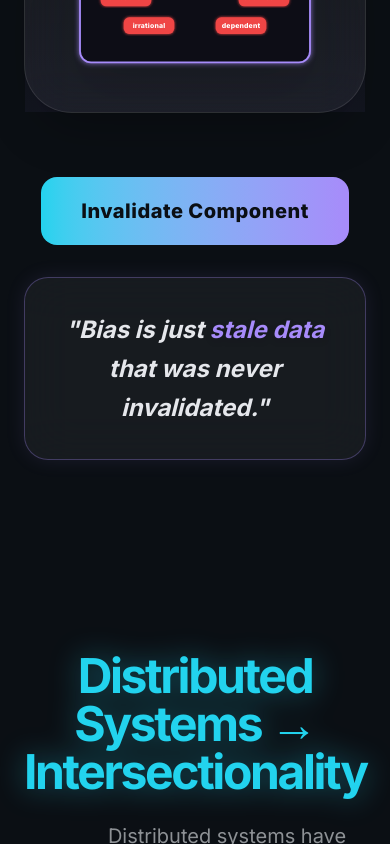
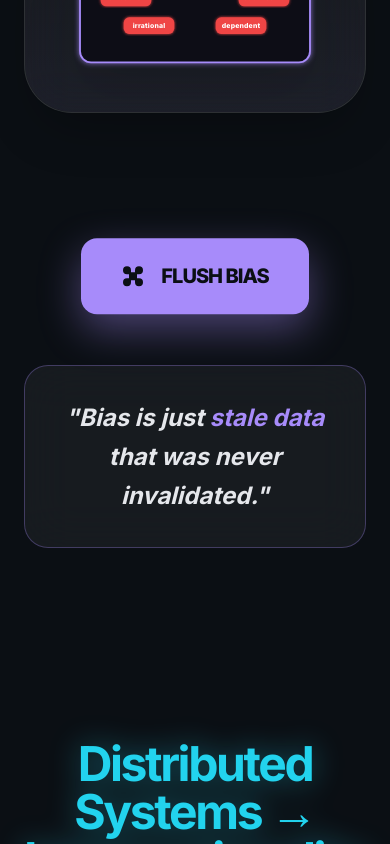
Before and after one commit to gitEricsson/Fem_System, a Next.js app: page / in a window 390 px wide. Shown: the part 7373-8217 px from the top of the page. Built offline with nearby package versions, Linux system fonts and the light colour scheme.

Commit message:
Feat: button UI/UX enhancement

```diff
--- a/src/components/sections/CachingSection.tsx
+++ b/src/components/sections/CachingSection.tsx
@@ -1,13 +1,13 @@
 "use client";
 import React, { useState, useRef } from 'react';
 import { motion, useInView, AnimatePresence } from 'framer-motion';
+import { RefreshCcw, MousePointer2, Command } from 'lucide-react';
 
 export default function CachingSection() {
   const ref = useRef(null);
   const isInView = useInView(ref, { once: false, margin: "-200px" });
   const [invalidated, setInvalidated] = useState(false);
 
-  // Positioned specifically for a 500-width inner box to look balanced
   const stereotypes = [
     { text: "emotional", x: 150, y: 100 },
     { text: "weak", x: 300, y: 80 },
@@ -17,7 +17,7 @@ export default function CachingSection() {
   ];
 
   return (
-    <section ref={ref} className="min-h-screen flex flex-col items-center justify-center px-6 md:px-12 py-24 md:py-32 relative">
+    <section ref={ref} className="min-h-screen flex flex-col items-center justify-center px-6 md:px-12 py-24 md:py-32 relative overflow-hidden">
       <div className="max-w-7xl w-full mx-auto">
         <div className="text-center md:text-left mb-16">
           <motion.h2
@@ -39,13 +39,13 @@ export default function CachingSection() {
         </div>
 
         <div className="flex flex-col items-center gap-16">
-          {/* Diagram */}
+          {/* Diagram remains same logic, but we can wrap it in a container that reacts to the button click */}
           <motion.div
             initial={{ opacity: 0, scale: 0.95 }}
             animate={isInView ? { opacity: 1, scale: 1 } : {}}
             className="w-full max-w-4xl bg-white/5 backdrop-blur-xl border border-white/10 rounded-[3rem] p-8 shadow-2xl relative"
           >
-            <div className={`absolute inset-0 bg-gradient-to-t transition-all duration-1000 ${invalidated ? 'from-[#22D3EE]/5' : 'from-[#A78BFA]/5'}`} />
+            <div className={`absolute inset-0 bg-gradient-to-t transition-all duration-1000 rounded-[3rem] ${invalidated ? 'from-[#22D3EE]/5' : 'from-[#A78BFA]/5'}`} />
 
             <svg viewBox="0 0 600 280" className="w-full h-auto drop-shadow-2xl relative z-10">
               <defs>
@@ -59,13 +59,11 @@ export default function CachingSection() {
                 </filter>
               </defs>
 
-              {/* Cache box */}
-              <rect x="50" y="40" width="500" height="200" fill="#0B0F14" stroke="#A78BFA" strokeWidth="4" rx="24" filter="url(#purpleBoxGlow)" />
-              <text x="300" y="20" textAnchor="middle" fill="#A78BFA" fontSize="20" fontWeight="800" className="tracking-widest">
-                CACHED STEREOTYPES
+              <rect x="50" y="40" width="500" height="200" fill="#0B0F14" stroke={invalidated ? "#22D3EE" : "#A78BFA"} strokeWidth="4" rx="24" filter="url(#purpleBoxGlow)" className="transition-colors duration-500" />
+              <text x="300" y="20" textAnchor="middle" fill={invalidated ? "#22D3EE" : "#A78BFA"} fontSize="20" fontWeight="800" className="tracking-widest transition-colors duration-500">
+                {invalidated ? "CLEAN STATE" : "CACHED STEREOTYPES"}
               </text>
 
-              {/* Stereotype labels */}
               {stereotypes.map((s, i) => (
                 <motion.g
                   key={i}
@@ -77,42 +75,17 @@ export default function CachingSection() {
                   } : {}}
                   transition={{ delay: 0.4 + i * 0.1, duration: 0.6 }}
                 >
-                  <rect
-                    x={s.x - 55}
-                    y={s.y - 18}
-                    width="110"
-                    height="36"
-                    fill="#EF4444"
-                    rx="12"
-                    filter="url(#redPillGlow)"
-                  />
-                  <text
-                    x={s.x}
-                    y={s.y + 1}
-                    textAnchor="middle"
-                    dominantBaseline="middle"
-                    fill="#FFFFFF"
-                    fontSize="15"
-                    fontWeight="800"
-                    className="tracking-wide"
-                  >
+                  <rect x={s.x - 55} y={s.y - 18} width="110" height="36" fill="#EF4444" rx="12" filter="url(#redPillGlow)" />
+                  <text x={s.x} y={s.y + 1} textAnchor="middle" dominantBaseline="middle" fill="#FFFFFF" fontSize="15" fontWeight="800" className="tracking-wide">
                     {s.text}
                   </text>
                 </motion.g>
               ))}
 
-              {/* Invalidation effect */}
               <AnimatePresence>
-                {invalidated && isInView && (
+                {invalidated && (
                   <motion.text
-                    x="300"
-                    y="140"
-                    textAnchor="middle"
-                    dominantBaseline="middle"
-                    fill="#22D3EE"
-                    fontSize="32"
-                    fontWeight="900"
-                    className="tracking-wider"
+                    x="300" y="140" textAnchor="middle" dominantBaseline="middle" fill="#22D3EE" fontSize="32" fontWeight="900"
                     initial={{ opacity: 0, scale: 0.5 }}
                     animate={{ opacity: 1, scale: 1 }}
                     exit={{ opacity: 0 }}
@@ -124,27 +97,85 @@ export default function CachingSection() {
               </AnimatePresence>
             </svg>
           </motion.div>
+<div className="flex flex-col md:flex-row items-center gap-12 w-full max-w-4xl mt-16">
 
-          <div className="flex flex-col md:flex-row items-center gap-8 w-full max-w-4xl">
-            {/* Interactive Button */}
+        <div className="relative group">
+          {/* --- THE "CLICK ME" NOTE --- */}
+          <AnimatePresence>
+            {!invalidated && (
+              <motion.div
+                initial={{ opacity: 0, scale: 0.8, x: 20, y: 20 }}
+                animate={{ opacity: 1, scale: 1, x: 0, y: 0 }}
+                exit={{ opacity: 0, scale: 0.5 }}
+                className="absolute -top-16 hidden lg:flex flex-col items-start gap-1 pointer-events-none"
+              >
+                <div className="bg-[#A78BFA] text-[#0B0F14] text-[10px] font-black px-2 py-1 rounded-full uppercase tracking-tighter shadow-lg">
+                  Try it
+                </div>
+                <motion.div
+                  animate={{ x: [0, -5, 0], y: [0, 5, 0] }}
+                  transition={{ repeat: Infinity, duration: 2 }}
+                  className="flex items-center gap-2"
+                >
+                  <MousePointer2 className="w-5 h-5 text-[#A78BFA] fill-[#A78BFA]/20" />
+                  <span className="text-[#A78BFA]/80 font-mono text-xs italic whitespace-nowrap">
+                    // click to flush cache
+                  </span>
+                </motion.div>
+              </motion.div>
+            )}
+          </AnimatePresence>
+
+          {/* --- THE BUTTON --- */}
           <motion.button
-              initial={{ opacity: 0 }}
-              animate={isInView ? { opacity: 1 } : {}}
-              transition={{ delay: 1 }}
             onClick={() => setInvalidated(!invalidated)}
-              className="px-10 py-5 bg-gradient-to-r from-[#22D3EE] to-[#A78BFA] text-[#0B0F14] font-black tracking-wide text-xl rounded-2xl hover:scale-105 hover:shadow-[0_0_30px_rgba(167,139,250,0.5)] transition-all duration-300 whitespace-nowrap"
+            animate={isInView ? { y: [0, -4, 0] } : {}}
+            transition={{ repeat: Infinity, duration: 4, ease: "easeInOut" }}
+            whileHover={{
+              scale: 1.03,
+              y: -8,
+              transition: { duration: 0.2 }
+            }}
+            whileTap={{
+              scale: 0.92,
+              transition: { type: "spring", stiffness: 400, damping: 15 }
+            }}
+            className={`
+              relative z-10 px-10 py-6 rounded-2xl flex items-center gap-4
+              font-black tracking-tighter text-xl uppercase overflow-hidden
+              transition-colors duration-300
+              ${invalidated
+                ? "bg-[#22D3EE] text-[#0B0F14] shadow-[0_10px_0px_#0891b2]"
+                : "bg-[#A78BFA] text-[#0B0F14] shadow-[0_15px_40px_rgba(167,139,250,0.4)]"}
+            `}
           >
-              {invalidated ? "Reset Cache" : "Invalidate Component"}
+            <motion.div
+              initial={{ x: '-150%', skewX: -20 }}
+              animate={{ x: '250%' }}
+              transition={{ repeat: Infinity, duration: 3, repeatDelay: 2 }}
+              className="absolute inset-0 w-full h-full bg-gradient-to-r from-transparent via-white/40 to-transparent pointer-events-none"
+            />
+
+            <span className="relative z-10 flex items-center gap-4">
+              {invalidated ? <RefreshCcw className="w-6 h-6" /> : <Command className="w-6 h-6 fill-current" />}
+              {invalidated ? "Reset System" : "Flush Bias"}
+            </span>
           </motion.button>
 
+          {/* Secondary shadow that stays put when button shrinks to enhance the depth */}
+          <div className="absolute inset-x-4 bottom-0 h-4 bg-black/40 blur-xl -z-10 rounded-full group-hover:opacity-100 opacity-50 transition-opacity" />
+        </div>
+
+        {/* --- DYNAMIC QUOTE BOX --- */}
         <motion.div
-              initial={{ opacity: 0 }}
-              animate={isInView ? { opacity: 1 } : {}}
-              transition={{ delay: 1.2 }}
-              className="p-8 w-full bg-white/5 backdrop-blur-xl border border-[#A78BFA]/30 rounded-3xl shadow-[0_0_20px_rgba(167,139,250,0.1)] relative"
+          animate={{
+            borderColor: invalidated ? "rgba(34,211,238,0.5)" : "rgba(167,139,250,0.3)",
+            scale: invalidated ? 1.02 : 1
+          }}
+          className="p-8 w-full bg-white/5 backdrop-blur-xl border rounded-3xl transition-all duration-500"
         >
           <p className="text-2xl md:text-3xl font-bold text-[#E5E7EB] italic leading-relaxed text-center">
-                "Bias is just <span className="text-[#A78BFA] drop-shadow-md">stale data</span> that was never invalidated."
+            "Bias is just <span className={invalidated ? 'text-[#22D3EE]' : 'text-[#A78BFA]'}>stale data</span> that was never invalidated."
           </p>
         </motion.div>
       </div>
```
Lines whose indentation alone changed are shown as unchanged.
